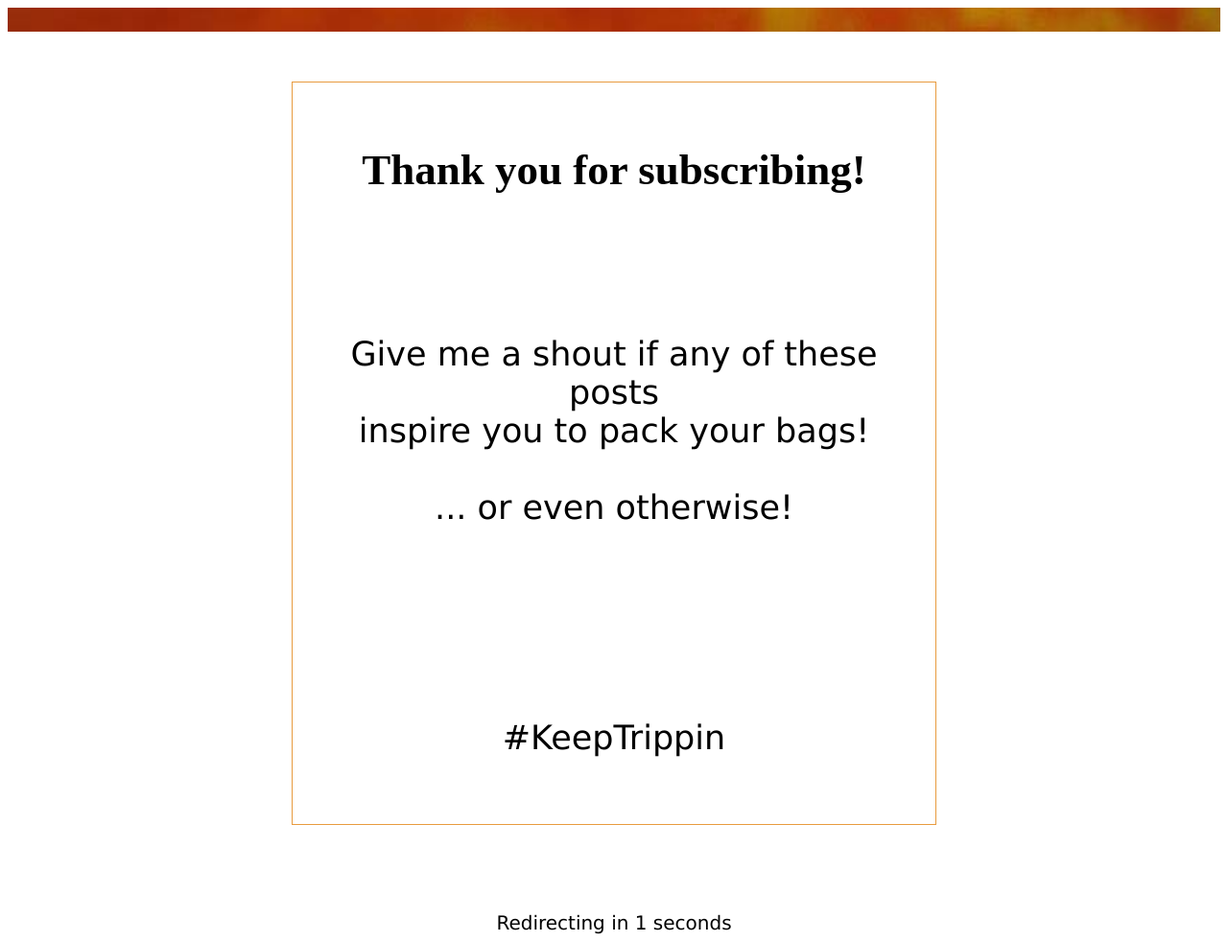
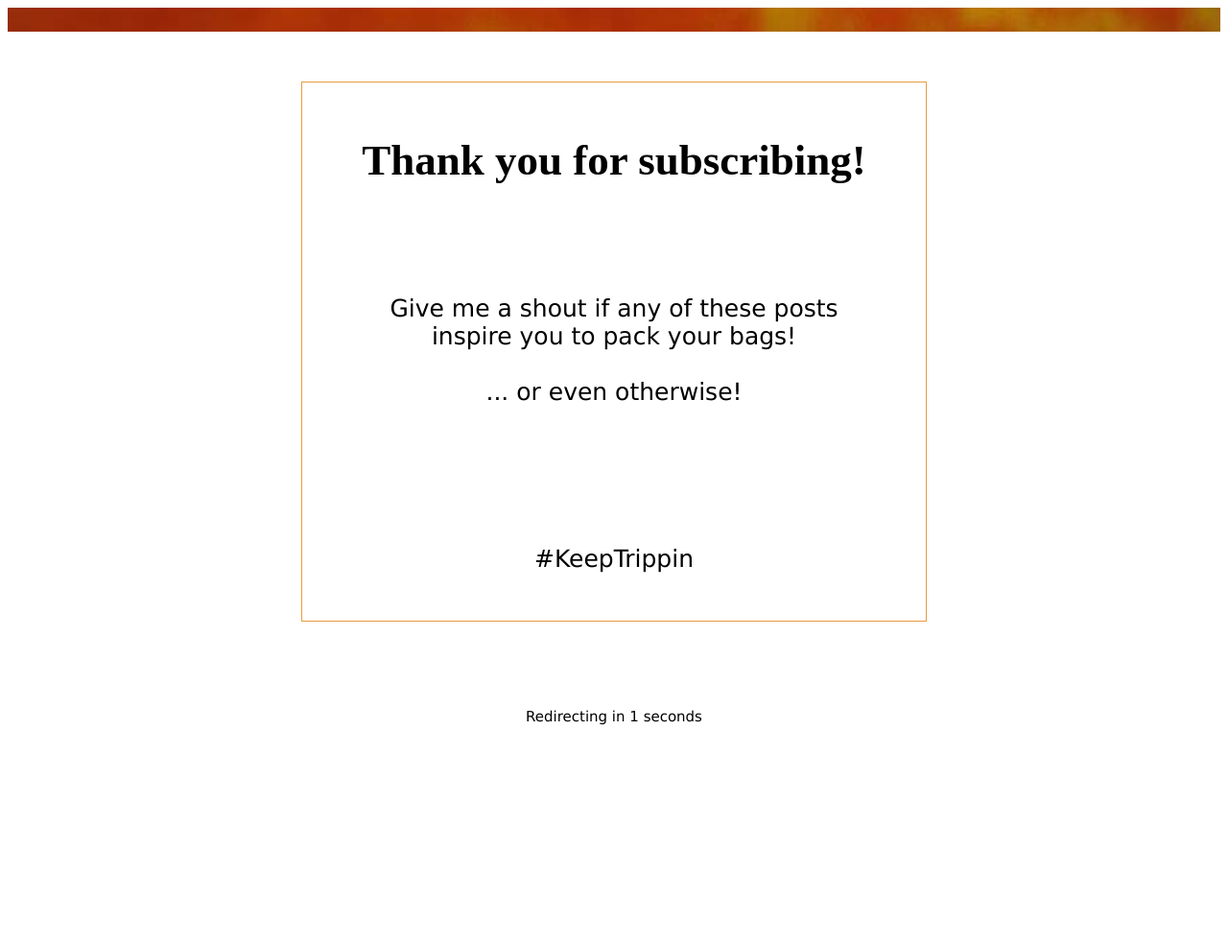
Before and after one commit to chinmaynema/chinmaynema.github.io, a Jekyll site: the page thankyou.html, which Jekyll copies as it is, in a window 1280 px wide. Shown: the whole page at 96% size. Built offline with Jekyll 4.4.1, drawn with Linux system fonts in a browser that asks for light colours; after the commit the page ends 900 px from its top, so only the background shows below that.

Commit message:
Update thankyou.html

```diff
--- a/thankyou.html
+++ b/thankyou.html
@@ -11,7 +11,7 @@
   border-color:#e89b3f;
   padding: 1em;
   font-family:verdana;
-  font-size:35px
+  font-size:25px
 }
 </style>
 </head>
@@ -27,7 +27,7 @@
 #KeepTrippin</p>
 </div>
   <br><br><br><br><br>
-<div style="text-align:center;font-family:verdana;font-size:20px">
+<div style="text-align:center;font-family:verdana;font-size:15px">
 <span id="timer"></span>
 
 <script type="text/javascript">
```
